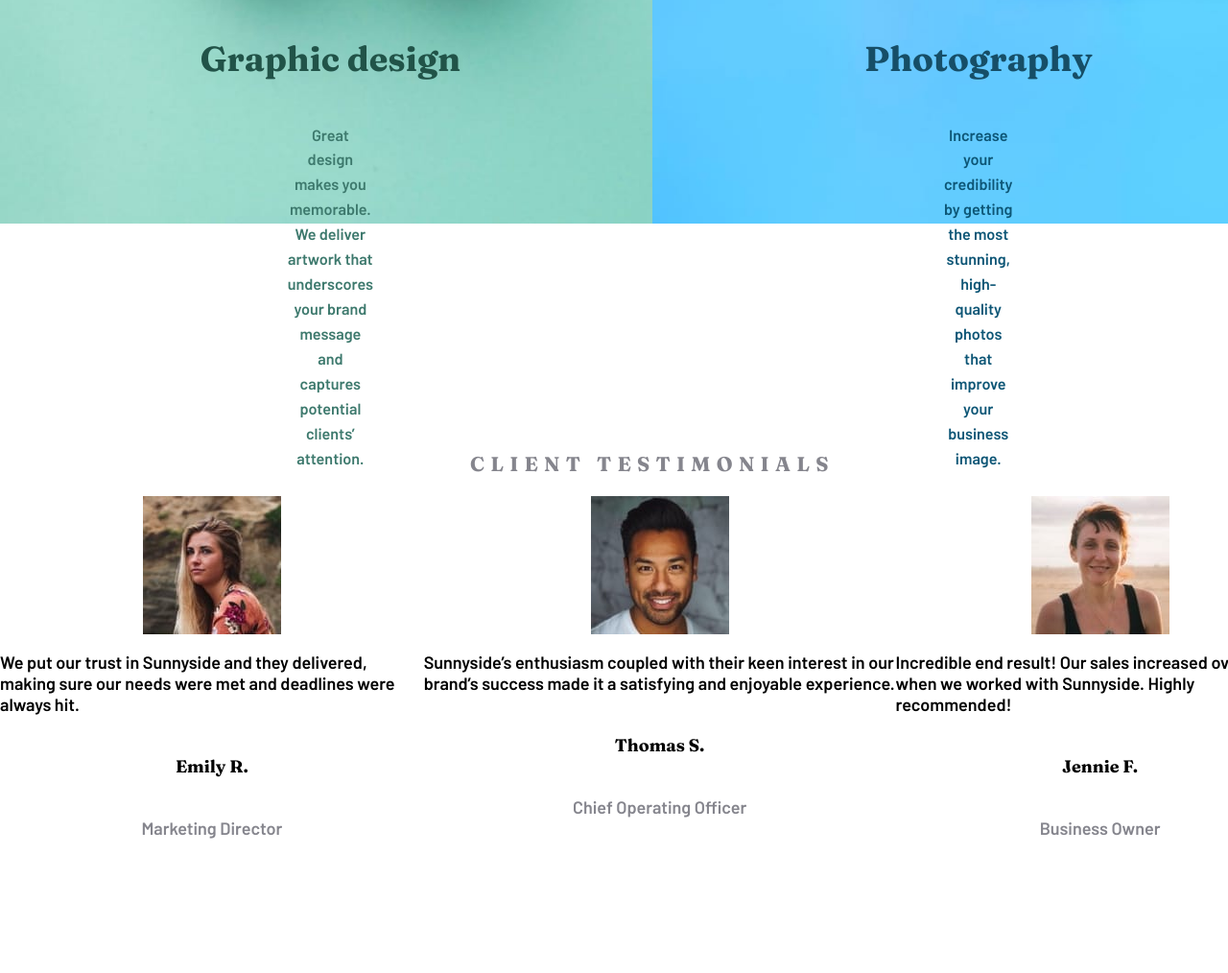
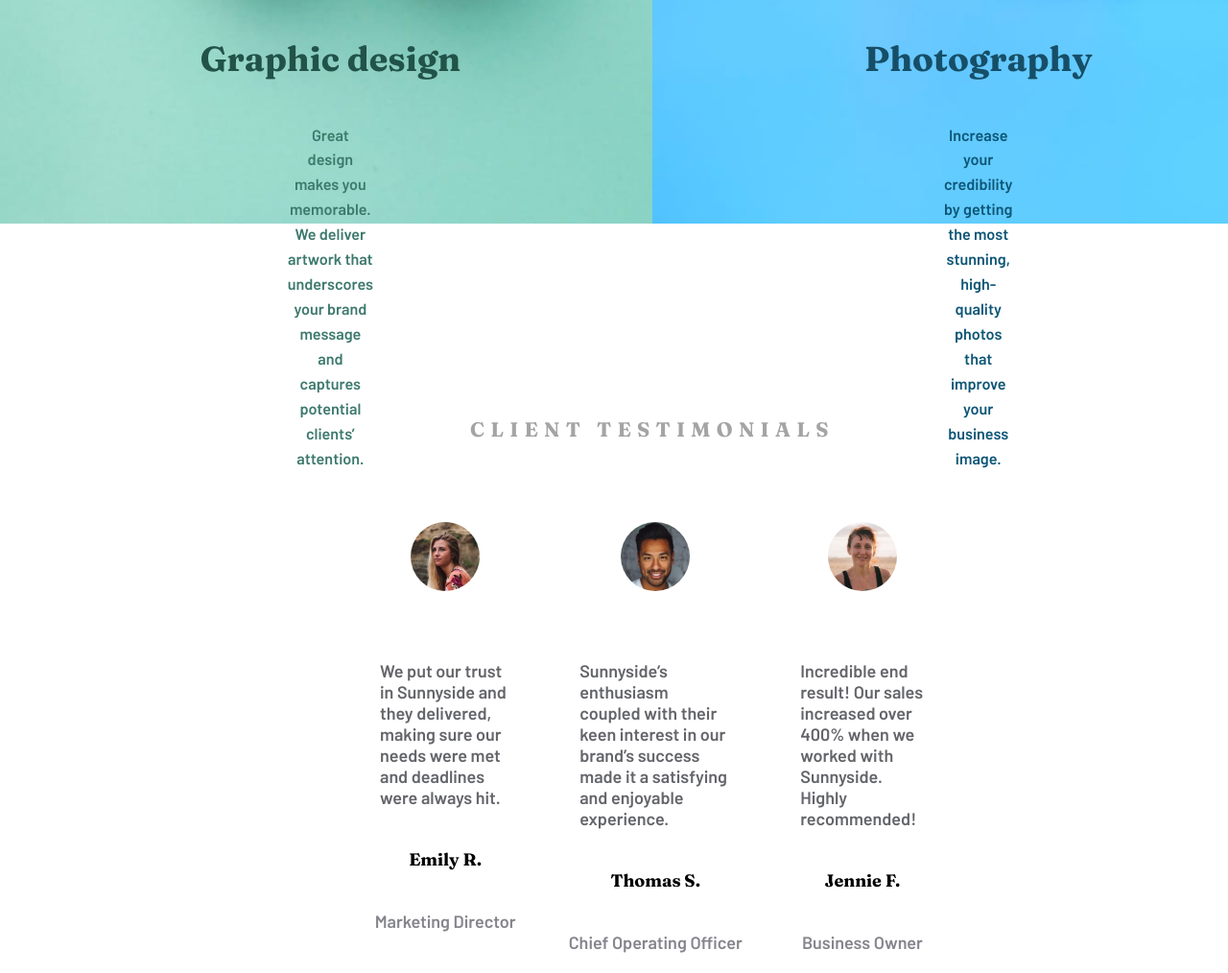
Before and after one commit to H4m4k/sunnyside-agency-landing-page, a plain HTML site: page index.html in a window 1280 px wide. Shown: the part 2347-3361 px from the top of the page at 96% size. Drawn offline with Linux system fonts and the light colour scheme.

Commit message:
Refactored CSS classes to better represent the block of testimonials

```diff
--- a/CSS/styles.css
+++ b/CSS/styles.css
@@ -83,9 +83,6 @@
     place-content: center;
     padding: 0 10em;
 }
-.color-grey {
-    color: #85858d;
-}
 .main__button {
     margin: 2em 1em;
     align-self: flex-start;
@@ -105,12 +102,12 @@
 }
 
 /*
-    Cherry and Orange Styles
+Cherry and Orange Styles
 */
 
 .main__img-and-text {
-        display: grid;
-        grid-template: .6fr .2fr .2fr / 1fr;
+    display: grid;
+    grid-template: .6fr .2fr .2fr / 1fr;
 }
 .main__img-grid-span {
     grid-area: 1/1/4/2;
@@ -144,16 +141,32 @@
 }
 
 /*
-    TESTIMONIALS
+TESTIMONIALS
 */
 
-.main__testimonials {
+.testimonials {
     grid-area: 4/1/5/3;
-    padding: 12em 0 ;
+    padding: 10em 0 ;
 }
-.main__testimonials-title-lett-space {
+.testimonials__title {
     letter-spacing: .3em ;
+    padding: 0 0 3em 0;
 }
+.testimonials__avatar {
+    height: 4em;
+    border-radius: 50%;
+    margin: 0 0 3em 0;
+}
+.testimonials__container {
+    padding: 0 20em;
+}
+.testimonials__text {
+    padding: 0 2em;
+}
+/*
+GALLERY
+*/
+
 .main__gallery {
     grid-area: 5/1/6/3;
 }
@@ -206,3 +219,12 @@
 .font-3em {
     font-size: 3em;
 }
+.color-dark-grey {
+    color: #64656a;
+}
+.color-grey {
+    color: #85858d;
+}
+.color-light-grey {
+    color:#a4a4a4
+}
--- a/index.html
+++ b/index.html
@@ -83,14 +83,14 @@
 
 
 
-      <section class="main__testimonials flex flex-column center-items">
+      <section class="testimonials flex flex-column center-items">
 
-        <h3 class="fraunces color-grey uppercase main__testimonials-title-lett-space ">Client testimonials</h3>
+        <h3 class="fraunces color-light-grey uppercase testimonials__title">Client testimonials</h3>
 
-        <div class="flex">
+        <div class="flex testimonials__container">
           <div class="center-items flex flex-column">
-            <img src="/images/image-emily.jpg" alt="">
-            <p>We put our trust in Sunnyside and they delivered, making sure our needs were met and deadlines were always hit.
+            <img class="testimonials__avatar" src="/images/image-emily.jpg" alt="">
+            <p class="color-dark-grey testimonials__text">We put our trust in Sunnyside and they delivered, making sure our needs were met and deadlines were always hit.
             </p>
             <h4 class="fraunces">Emily R.
             </h4>
@@ -99,8 +99,8 @@
           </div>
 
           <div class="center-items flex flex-column">
-            <img src="/images/image-thomas.jpg" alt="">
-            <p>Sunnyside’s enthusiasm coupled with their keen interest in our brand’s success made it a satisfying and enjoyable experience.
+            <img class="testimonials__avatar" src="/images/image-thomas.jpg" alt="">
+            <p class="color-dark-grey testimonials__text">Sunnyside’s enthusiasm coupled with their keen interest in our brand’s success made it a satisfying and enjoyable experience.
             </p>
             <h4 class="fraunces">Thomas S.
             </h4>
@@ -109,8 +109,8 @@
           </div>
 
           <div class="center-items flex flex-column">
-            <img src="/images/image-jennie.jpg" alt="">
-            <p>Incredible end result! Our sales increased over 400% when we worked with Sunnyside. Highly recommended!
+            <img class="testimonials__avatar" src="/images/image-jennie.jpg" alt="">
+            <p class="color-dark-grey testimonials__text">Incredible end result! Our sales increased over 400% when we worked with Sunnyside. Highly recommended!
             </p>
             <h4 class="fraunces">Jennie F.
             </h4>
```
